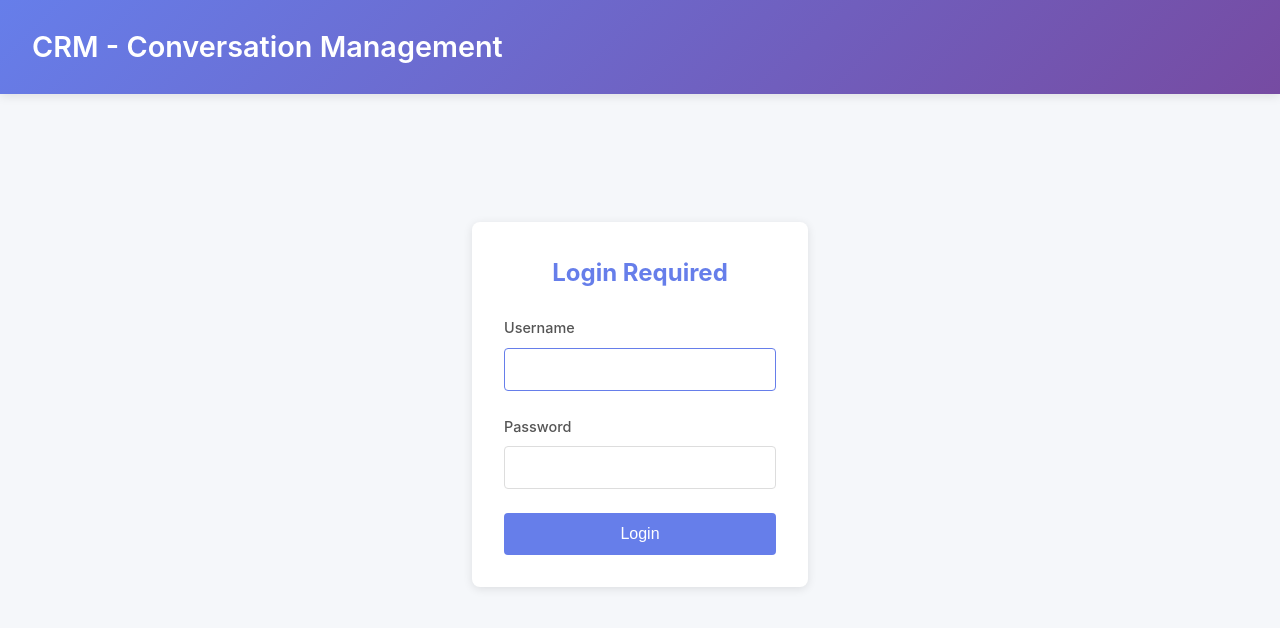
After one commit to Alma-Intel/Cosmos, a Django app: page /accounts/login/ in a window 1280 px wide. The commit adds this page. Shown: the top 628 px of the page. Run offline with Django 4.2, Linux system fonts and the light colour scheme.

Commit message:
Add custom authentication backend for single admin user and implement login functionality
- Introduced a custom authentication backend
- Updated settings to include authentication backend
- Added login and logout views using Django's built-in authentication system.
- Created a login template for user authentication.
- Updated base template to display user login status and logout option.

```diff
--- a/conversations/views.py
+++ b/conversations/views.py
@@ -4,6 +4,7 @@ Views for the conversations app
 from django.shortcuts import render, get_object_or_404
 from django.core.paginator import Paginator
 from django.http import JsonResponse
+from django.contrib.auth.decorators import login_required
 from .mongodb import (
     get_conversations_collection,
     get_all_sellers,
@@ -12,6 +13,7 @@ from .mongodb import (
 )
 
 
+@login_required
 def conversation_list(request):
     """List all conversations with filtering options"""
     collection = get_conversations_collection()
@@ -89,6 +91,7 @@ def conversation_list(request):
     return render(request, 'conversations/list.html', context)
 
 
+@login_required
 def conversation_detail(request, conversation_id):
     """View detailed information about a specific conversation"""
     collection = get_conversations_collection()
--- a/crm_project/urls.py
+++ b/crm_project/urls.py
@@ -3,8 +3,11 @@ URL configuration for crm_project project.
 """
 from django.contrib import admin
 from django.urls import path, include
+from django.contrib.auth import views as auth_views
 
 urlpatterns = [
     path('admin/', admin.site.urls),
+    path('accounts/login/', auth_views.LoginView.as_view(template_name='registration/login.html'), name='login'),
+    path('accounts/logout/', auth_views.LogoutView.as_view(), name='logout'),
     path('', include('conversations.urls')),
 ]
--- a/templates/base.html
+++ b/templates/base.html
@@ -144,7 +144,15 @@
 </head>
 <body>
     <div class="header">
-        <h1>{% block header_title %}CRM - Conversation Management{% endblock %}</h1>
+        <div style="display: flex; justify-content: space-between; align-items: center;">
+            <h1>{% block header_title %}CRM - Conversation Management{% endblock %}</h1>
+            {% if user.is_authenticated %}
+            <div style="display: flex; align-items: center; gap: 1rem;">
+                <span style="font-size: 0.9rem;">Logged in as <strong>{{ user.username }}</strong></span>
+                <a href="{% url 'logout' %}" style="color: white; text-decoration: none; padding: 0.5rem 1rem; background: rgba(255,255,255,0.2); border-radius: 4px; transition: background 0.3s;" onmouseover="this.style.background='rgba(255,255,255,0.3)'" onmouseout="this.style.background='rgba(255,255,255,0.2)'">Logout</a>
+            </div>
+            {% endif %}
+        </div>
     </div>
 
     <div class="container">
--- /dev/null
+++ b/templates/registration/login.html
@@ -0,0 +1,118 @@
+{% extends 'base.html' %}
+
+{% block title %}Login - CRM{% endblock %}
+
+{% block extra_css %}
+<style>
+    .login-container {
+        max-width: 400px;
+        margin: 4rem auto;
+        padding: 2rem;
+    }
+
+    .login-form {
+        background: white;
+        padding: 2rem;
+        border-radius: 8px;
+        box-shadow: 0 2px 10px rgba(0,0,0,0.1);
+    }
+
+    .login-form h2 {
+        margin-bottom: 1.5rem;
+        color: #667eea;
+        text-align: center;
+    }
+
+    .form-group {
+        margin-bottom: 1.5rem;
+    }
+
+    .form-group label {
+        display: block;
+        margin-bottom: 0.5rem;
+        font-weight: 500;
+        color: #555;
+    }
+
+    .form-group input {
+        width: 100%;
+        padding: 0.75rem;
+        border: 1px solid #ddd;
+        border-radius: 4px;
+        font-size: 0.95rem;
+        transition: border-color 0.3s;
+    }
+
+    .form-group input:focus {
+        outline: none;
+        border-color: #667eea;
+    }
+
+    .error-message {
+        background: #fee;
+        color: #c33;
+        padding: 0.75rem;
+        border-radius: 4px;
+        margin-bottom: 1rem;
+        border-left: 4px solid #c33;
+    }
+
+    .btn-login {
+        width: 100%;
+        padding: 0.75rem;
+        background: #667eea;
+        color: white;
+        border: none;
+        border-radius: 4px;
+        font-size: 1rem;
+        font-weight: 500;
+        cursor: pointer;
+        transition: background 0.3s;
+    }
+
+    .btn-login:hover {
+        background: #5568d3;
+    }
+</style>
+{% endblock %}
+
+{% block content %}
+<div class="login-container">
+    <div class="login-form">
+        <h2>Login Required</h2>
+
+        {% if form.errors %}
+        <div class="error-message">
+            Your username and password didn't match. Please try again.
+        </div>
+        {% endif %}
+
+        {% if next %}
+            {% if user.is_authenticated %}
+            <div class="error-message">
+                Your account doesn't have access to this page. To proceed,
+                please login with an account that has access.
+            </div>
+            {% else %}
+            <div class="error-message">
+                Please login to see this page.
+            </div>
+            {% endif %}
+        {% endif %}
+
+        <form method="post" action="{% url 'login' %}">
+            {% csrf_token %}
+            <div class="form-group">
+                <label for="id_username">Username</label>
+                <input type="text" name="username" id="id_username" required autofocus>
+            </div>
+            <div class="form-group">
+                <label for="id_password">Password</label>
+                <input type="password" name="password" id="id_password" required>
+            </div>
+            <input type="hidden" name="next" value="{{ next }}">
+            <button type="submit" class="btn-login">Login</button>
+        </form>
+    </div>
+</div>
+{% endblock %}
```
Also changed, not shown: conversations/authentication.py (added, +53 -0 lines), crm_project/settings.py (+17 -1 lines), 2 other files.
